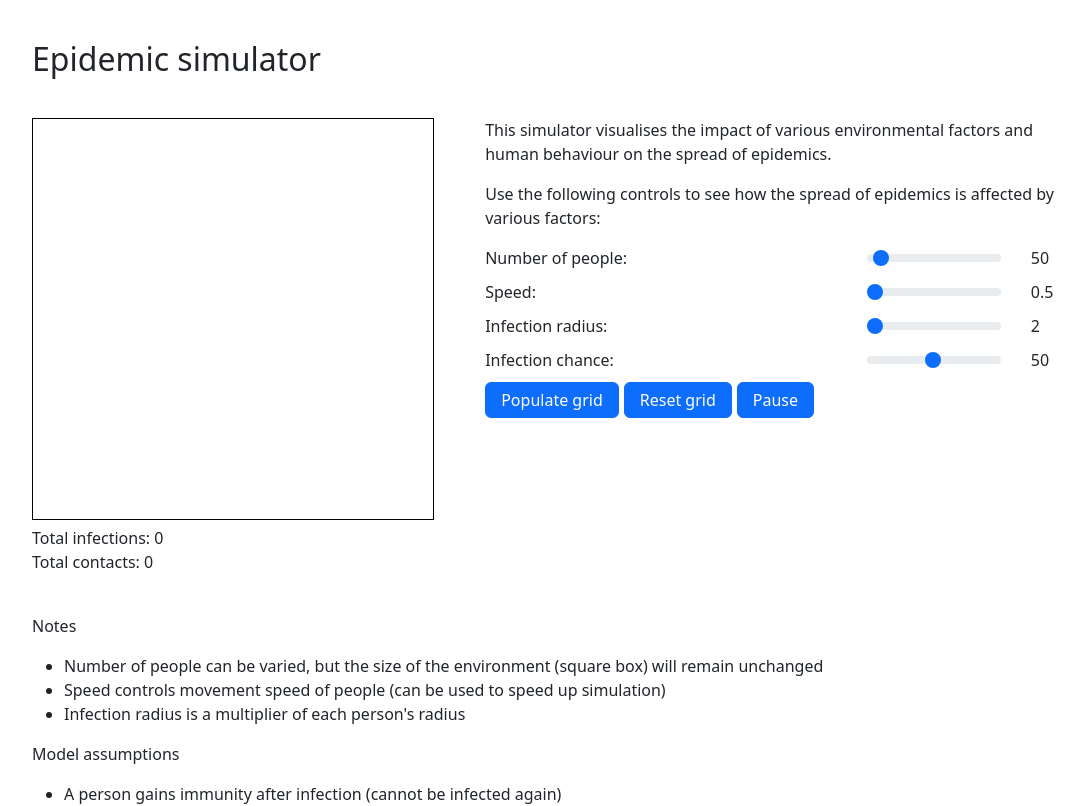
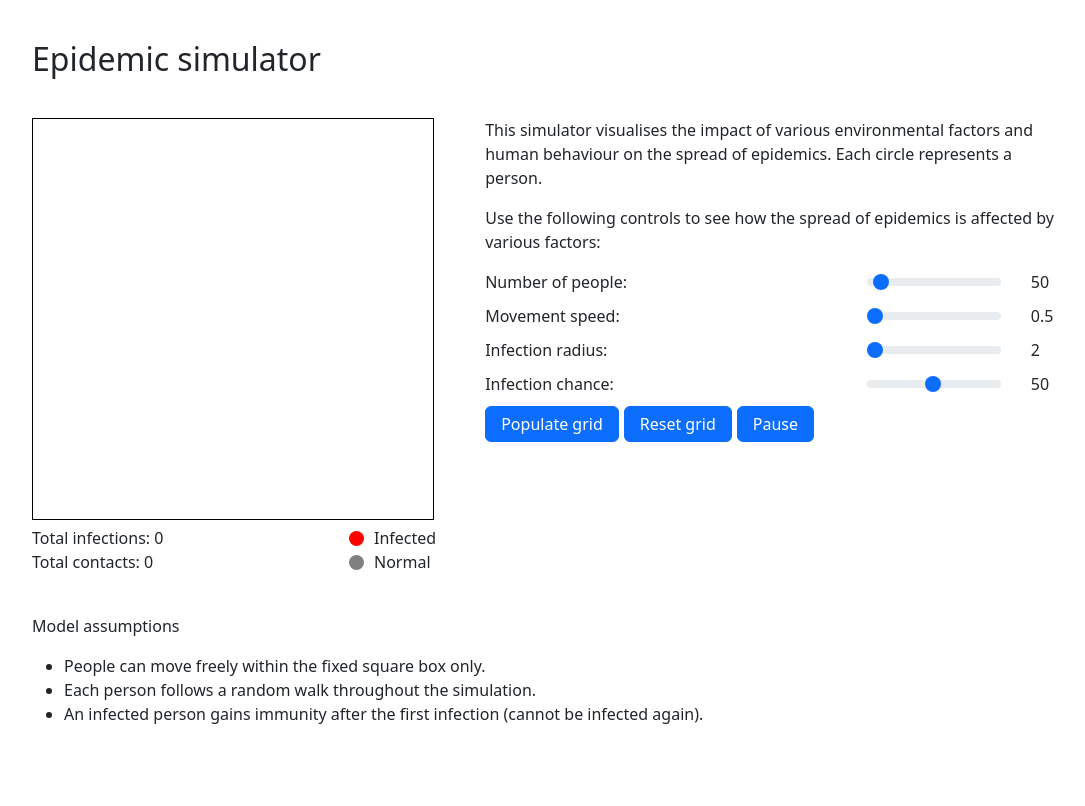
Before and after one commit to jhtkoo0426/Epidemic-Simulation, a React (Create React App) app in the folder simulator-app/: page / in a window 1280 px wide. Shown: the whole page, without its empty margins (96-1181 px from the left). Built offline with nearby package versions, Linux system fonts and the light colour scheme.

Commit message:
Improved code quality, added model assumptions

```diff
--- a/simulator-app/src/App.js
+++ b/simulator-app/src/App.js
@@ -10,15 +10,11 @@ const App = () => {
       <h2>Epidemic simulator</h2>
       <Canvas width={400} height={400}/>
       <div>
-        <p>Notes</p>
-        <ul>
-          <li>Number of people can be varied, but the size of the environment (square box) will remain unchanged</li>
-          <li>Speed controls movement speed of people (can be used to speed up simulation)</li>
-          <li>Infection radius is a multiplier of each person's radius</li>
-        </ul>
         <p>Model assumptions</p>
         <ul>
-          <li>A person gains immunity after infection (cannot be infected again)</li>
+          <li>People can move freely within the fixed square box only.</li>
+          <li>Each person follows a random walk throughout the simulation.</li>
+          <li>An infected person gains immunity after the first infection (cannot be infected again).</li>
         </ul>
       </div>
     </div>
--- a/simulator-app/src/css/app.css
+++ b/simulator-app/src/css/app.css
@@ -36,6 +36,36 @@
     margin: 5vh 0;
 }
 
+.counters > div {
+    display: flex;
+    justify-content: space-between;
+}
+
+.legend {
+    display: flex;
+    align-items: center;
+}
+
+.legend > div {
+    width: 15px;
+    height: 15px;
+    border-radius: 50%;
+}
+
+.legend > p {
+    width: 70px;
+    padding-left: 10px;
+    margin: 0;
+}
+
+.legend.infected > div {
+    background-color: red;
+}
+
+.legend.normal > div {
+    background-color: grey;
+}
+
 .control-panel > .slider {
     display: flex;
     justify-content: space-between;
--- a/simulator-app/src/js/Canvas.js
+++ b/simulator-app/src/js/Canvas.js
@@ -96,7 +96,6 @@ class Canvas extends Component {
   setupCanvas = () => {
     this.canvas = this.canvasRef.current;
     this.context = this.canvas.getContext('2d');
-    // Clear the canvas
     this.context.clearRect(0, 0, this.canvas.width, this.canvas.height);
   };
 
@@ -178,7 +177,7 @@ class Canvas extends Component {
   resetCanvas = () => {
     this.setupCanvas();
     this.circles = [];
-    this.setState({ redCircleCount: 0 });
+    this.setState({ redCircleCount: 0, noOfCollisions: 0 });
   };
 
   render() {
@@ -200,12 +199,26 @@ class Canvas extends Component {
               boxSizing: 'content-box',
             }}
           />
-          <div className="counter_infections">Total infections: {redCircleCount}</div>
-          <div className="counter_collisions">Total contacts: {this.state.noOfCollisions}</div>
+          <div className='counters'>
+            <div>
+              <div className="counter_infections">Total infections: {redCircleCount}</div>
+              <div className='legend infected'>
+                <div></div>
+                <p>Infected</p>
+              </div>
+            </div>
+            <div>
+              <div className="counter_collisions">Total contacts: {this.state.noOfCollisions}</div>
+              <div className='legend normal'>
+                <div></div>
+                <p>Normal</p>
+              </div>
+            </div>
+          </div>
         </div>
         <div className="control-panel">
           <p>This simulator visualises the impact of various environmental factors and human
-            behaviour on the spread of epidemics.</p>
+            behaviour on the spread of epidemics. Each circle represents a person.</p>
           <p>Use the following controls to see how the spread of epidemics is affected by various
             factors:</p>
           <div className='slider'>
@@ -225,7 +238,7 @@ class Canvas extends Component {
             </div>
           </div>
           <div className='slider'>
-            <label htmlFor="speedSlider">Speed:</label>
+            <label htmlFor="speedSlider">Movement speed:</label>
             <div>
               <input
                 id="speedSlider"
```
